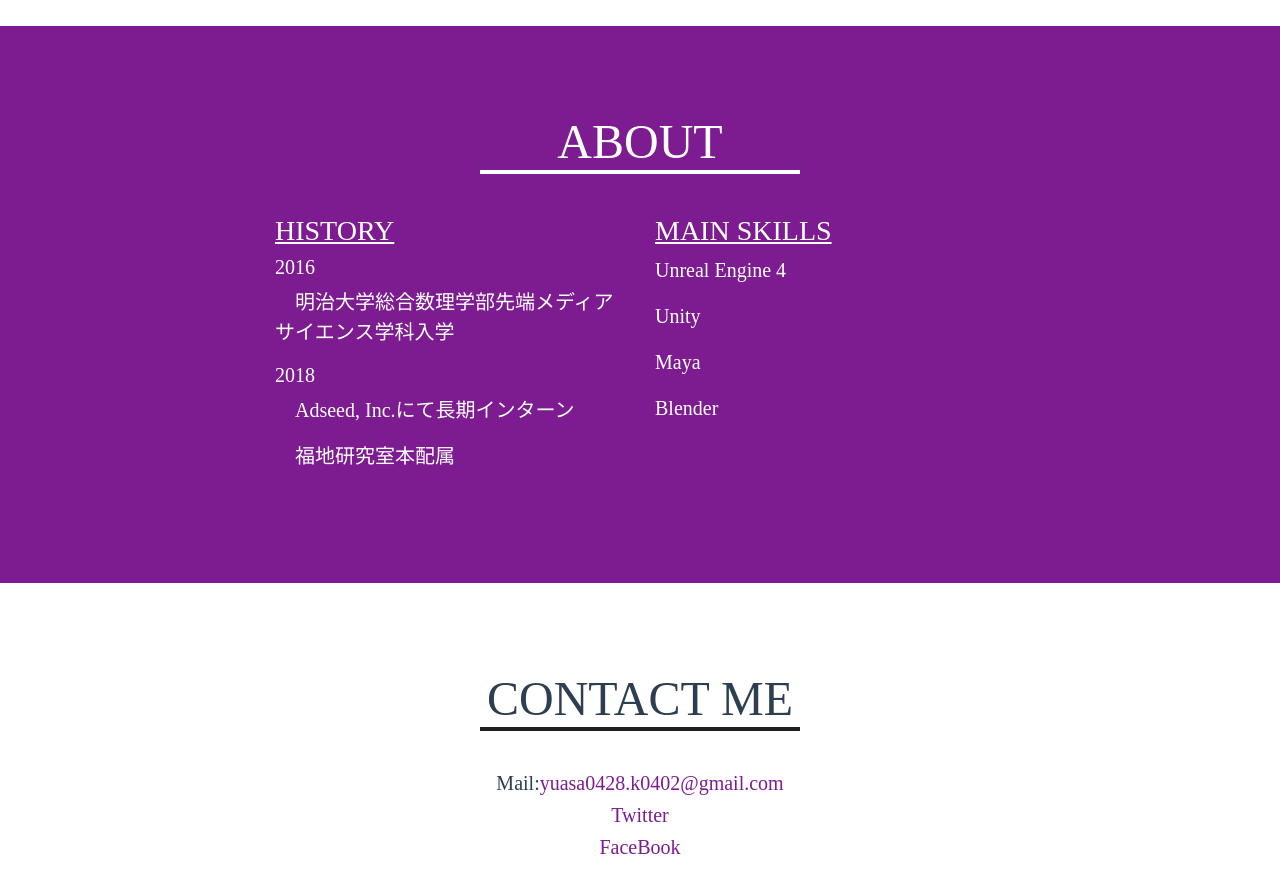
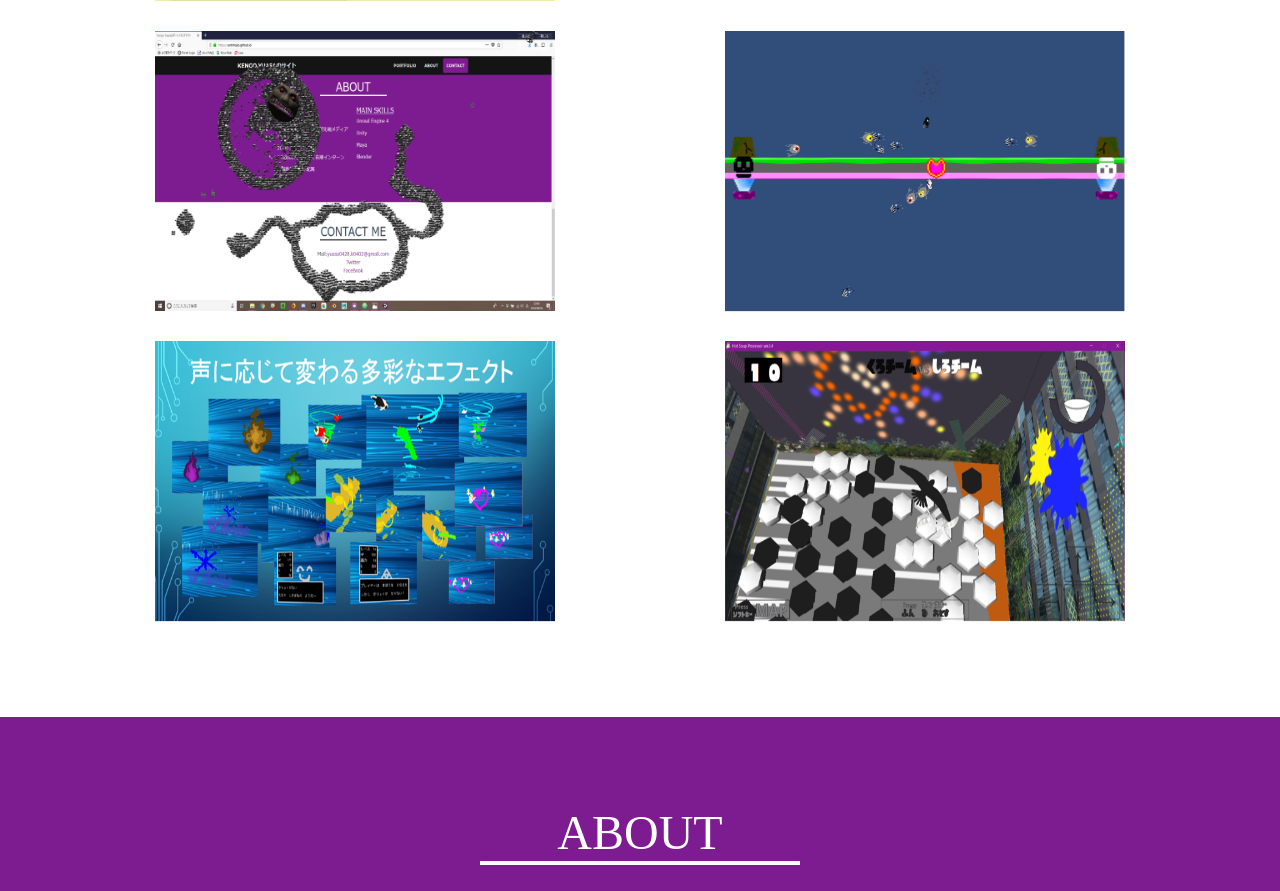
Before and after one commit to antimayo/antimayo.github.io, a PHP site: page / in a window 1280 px wide. Shown: the part 1479-2370 px from the top of the page. Run offline with PHP 8.4, Linux system fonts and the light colour scheme; some web fonts are replaced.

Commit message:
Revert "changed"
This reverts commit 249b30d295f0d603487fd9ba6510108118c511a8.

```diff
--- a/css/freelancer.css
+++ b/css/freelancer.css
@@ -50,6 +50,76 @@ hr.space-light {
 }
 hr.space-dark {
   border-color: rgb(32, 32, 32);
+}
+
+.photo-show {
+    height: 280px; /*表示したい大きさ*/
+    margin: auto auto; /*縦余白30pxは任意*/
+    min-width: 100%;
+    min-height: 100%;
+    position: relative;
+    width: 440px; /*表示したい大きさ、height と合わせる*/
+}
+
+.photo-show img {
+    animation: show 16s infinite;
+    -webkit-animation: show 16s infinite;
+    max-height: auto;
+    max-width: 25rem;
+    height: 280px; /*表示したい大きさ*/
+    width: 400px;
+    opacity: 0;
+    position: absolute; /*画像を全て重ねる*/
+}
+
+/*アニメーション*/
+
+@keyframes show {
+    0% {opacity:0}
+    2% {opacity:1}
+    23% {opacity:1}
+    25% {opacity:0}
+ }
+
+@-webkit-keyframes show {
+    0% {opacity:0}
+    2% {opacity:1}
+    23% {opacity:1}
+    25% {opacity:0}
+}
+
+/*各画像のアニメーションの開始時間をずらす*/
+
+.photo-show img:nth-of-type(1) {
+    animation-delay: 0s;
+    -webkit-animation-delay: 0s;
+}
+
+.photo-show img:nth-of-type(2) {
+    animation-delay: 4s;
+    -webkit-animation-delay: 4s;
+}
+
+.photo-show img:nth-of-type(3) {
+    animation-delay: 8s;
+    -webkit-animation-delay: 8s;
+}
+
+.photo-show img:nth-of-type(4) {
+    animation-delay: 12s;
+    -webkit-animation-delay: 12s;
+}
+
+/*マウスが画像に重なった際、動きを止めて四角くする*/
+
+.photo-show img {
+    transition: 0.2s;
+    -webkit-transition: 0.2s;
+}
+
+.photo-show:hover img {
+    animation-play-state: paused;
+    -webkit-animation-play-state: paused;
 }
 
 section {
@@ -210,11 +280,13 @@ header.masthead h2 {
   -moz-transition: all ease 0.5s;
   transition: all ease 0.5s;
   opacity: 0;
+  z-index: 200;
   background-color: rgb(125, 28, 144, 0.8);
 }
 
 .portfolio .portfolio-item .portfolio-item-caption:hover {
   opacity: 1;
+  z-index: 200;
 }
 
 .portfolio .portfolio-item .portfolio-item-caption .portfolio-item-caption-content {
--- a/index.html
+++ b/index.html
@@ -32,7 +32,7 @@
     <!-- Navigation -->
     <nav class="navbar navbar-expand-lg bg-secondary fixed-top text-uppercase" id="mainNav">
       <div class="container">
-        <a class="navbar-brand js-scroll-trigger" href="#page-top">Kengo Yuasaのサイト</a>
+        <a class="navbar-brand js-scroll-trigger" href="#page-top">Kengo Yuasaのポートフォリオ用サイト</a>
         <button class="navbar-toggler navbar-toggler-right text-uppercase bg-primary text-white rounded" type="button" data-toggle="collapse" data-target="#navbarResponsive" aria-controls="navbarResponsive" aria-expanded="false" aria-label="Toggle navigation">
           Menu
           <i class="fa fa-bars"></i>
@@ -58,7 +58,7 @@
       <div class="container">
         <img class="img-fluid mb-5 d-block mx-auto" src="img/profile.png" alt="">
         <h1 class="text-uppercase mb-0">Kengo Yuasa</h1>
-        <h2 class="font-weight-light mb-0">ゲーム好きな根暗のポートフォリオ用サイト...</h2>
+        <h2 class="font-weight-light mb-0">のポートフォリオ用サイト...</h2>
       </div>
     </header>
 
@@ -75,7 +75,12 @@
                   <h4 class="text-center text-uppercase text-white">詳しく見る</h4>
                 </div>
               </div>
-                <div class="text-center"><img class="img-fluid center-block" src="img/portfolio/tg0.png" alt=""></div>
+              <div class="photo-show">
+                <img class="img-fluid center-block" src="img/portfolio/tg0.png"   alt="">
+                <img class="img-fluid center-block" src="img/portfolio/tg1.png"   alt="">
+                <img class="img-fluid center-block" src="img/portfolio/tg2.png"   alt="">
+                <img class="img-fluid center-block" src="img/portfolio/tg3.png"   alt="">
+              </div>
             </a>
           </div>
           <div class="col-xs-12 col-sm-12 col-md-12 col-lg-6 col-xl-6">
@@ -85,10 +90,15 @@
                   <h4 class="text-center text-uppercase text-white">詳しく見る</h4>
                 </div>
               </div>
-                <div class="text-center"><img class="img-fluid center-block" src="img/portfolio/rm0.jpg" alt=""></div>
+              <div class="photo-show">
+                <img class="img-fluid center-block" src="img/portfolio/rm0.jpg"   alt="">
+                <img class="img-fluid center-block" src="img/portfolio/rm1.png"   alt="">
+                <img class="img-fluid center-block" src="img/portfolio/rm2.png"   alt="">
+                <img class="img-fluid center-block" src="img/portfolio/rm3.png"   alt="">
+              </div>
             </a>
           </div>
-          <div class="col-xs-6 col-sm-6 col-md-6 col-lg-3 col-xl-3">
+          <div class="col-xs-12 col-sm-12 col-md-12 col-lg-6 col-xl-6">
             <a class="portfolio-item d-block mx-auto" href="#portfolio-modal-3">
               <div class="portfolio-item-caption d-flex position-absolute h-100 w-100">
                 <div class="portfolio-item-caption-content my-auto w-100 text-center text-white">
@@ -98,34 +108,79 @@
               <img class="img-fluid center-block" src="img/portfolio/bs0.jpg" alt="">
             </a>
           </div>
-          <div class="col-xs-6 col-sm-6 col-md-6 col-lg-3 col-xl-3">
+          <div class="col-xs-12 col-sm-12 col-md-12 col-lg-6 col-xl-6">
             <a class="portfolio-item d-block mx-auto" href="#portfolio-modal-4">
               <div class="portfolio-item-caption d-flex position-absolute h-100 w-100">
                 <div class="portfolio-item-caption-content my-auto w-100 text-center text-white">
                   <h4 class="text-center text-uppercase text-white">詳しく見る</h4>
                 </div>
               </div>
-                <img class="img-fluid center-block" src="img/portfolio/db1.png" alt="">
+              <div class="photo-show">
+                <img class="img-fluid center-block" src="img/portfolio/db0.png"   alt="">
+                <img class="img-fluid center-block" src="img/portfolio/db1.png"   alt="">
+                <img class="img-fluid center-block" src="img/portfolio/db2.png"   alt="">
+                <img class="img-fluid center-block" src="img/portfolio/db3.png"   alt="">
+              </div>
             </a>
           </div>
-          <div class="col-xs-6 col-sm-6 col-md-6 col-lg-3 col-xl-3">
+          <div class="col-xs-12 col-sm-12 col-md-12 col-lg-6 col-xl-6">
             <a class="portfolio-item d-block mx-auto" href="#portfolio-modal-5">
               <div class="portfolio-item-caption d-flex position-absolute h-100 w-100">
                 <div class="portfolio-item-caption-content my-auto w-100 text-center text-white">
                   <h4 class="text-center text-uppercase text-white">詳しく見る</h4>
                 </div>
               </div>
-                <img class="img-fluid center-block" src="img/portfolio/mj1.png" alt="">
+              <div class="photo-show">
+                <img class="img-fluid center-block" src="img/portfolio/mj0.png"   alt="">
+                <img class="img-fluid center-block" src="img/portfolio/mj1.png"   alt="">
+                <img class="img-fluid center-block" src="img/portfolio/mj0.png"   alt="">
+                <img class="img-fluid center-block" src="img/portfolio/mj1.png"   alt="">
+              </div>
             </a>
           </div>
-          <div class="col-xs-6 col-sm-6 col-md-6 col-lg-3 col-xl-3">
+          <div class="col-xs-12 col-sm-12 col-md-12 col-lg-6 col-xl-6">
             <a class="portfolio-item d-block mx-auto" href="#portfolio-modal-6">
               <div class="portfolio-item-caption d-flex position-absolute h-100 w-100">
                 <div class="portfolio-item-caption-content my-auto w-100 text-center text-white">
                   <h4 class="text-center text-uppercase text-white">詳しく見る</h4>
                 </div>
               </div>
-                <img class="img-fluid center-block" src="img/portfolio/un1.png" alt="">
+              <div class="photo-show">
+                <img class="img-fluid center-block" src="img/portfolio/un0.png"   alt="">
+                <img class="img-fluid center-block" src="img/portfolio/un1.png"   alt="">
+                <img class="img-fluid center-block" src="img/portfolio/un1.png"   alt="">
+                <img class="img-fluid center-block" src="img/portfolio/un3.gif"   alt="">
+              </div>
+            </a>
+          </div>
+          <div class="col-xs-12 col-sm-12 col-md-12 col-lg-6 col-xl-6">
+            <a class="portfolio-item d-block mx-auto" href="#portfolio-modal-7">
+              <div class="portfolio-item-caption d-flex position-absolute h-100 w-100">
+                <div class="portfolio-item-caption-content my-auto w-100 text-center text-white">
+                  <h4 class="text-center text-uppercase text-white">詳しく見る</h4>
+                </div>
+              </div>
+              <div class="photo-show">
+                <img class="img-fluid center-block" src="img/portfolio/mw0.png"   alt="">
+                <img class="img-fluid center-block" src="img/portfolio/mw1.png"   alt="">
+                <img class="img-fluid center-block" src="img/portfolio/mw2.png"   alt="">
+                <img class="img-fluid center-block" src="img/portfolio/mw3.png"   alt="">
+              </div>
+            </a>
+          </div>
+          <div class="col-xs-12 col-sm-12 col-md-12 col-lg-6 col-xl-6">
+            <a class="portfolio-item d-block mx-auto" href="#portfolio-modal-8">
+              <div class="portfolio-item-caption d-flex position-absolute h-100 w-100">
+                <div class="portfolio-item-caption-content my-auto w-100 text-center text-white">
+                  <h4 class="text-center text-uppercase text-white">詳しく見る</h4>
+                </div>
+              </div>
+              <div class="photo-show">
+                <img class="img-fluid center-block" src="img/portfolio/sp0.png"   alt="">
+                <img class="img-fluid center-block" src="img/portfolio/sp1.png"   alt="">
+                <img class="img-fluid center-block" src="img/portfolio/sp0.png"   alt="">
+                <img class="img-fluid center-block" src="img/portfolio/sp1.png"   alt="">
+              </div>
             </a>
           </div>
         </div>
```
Also changed, not shown: img/portfolio/rm3.png.
